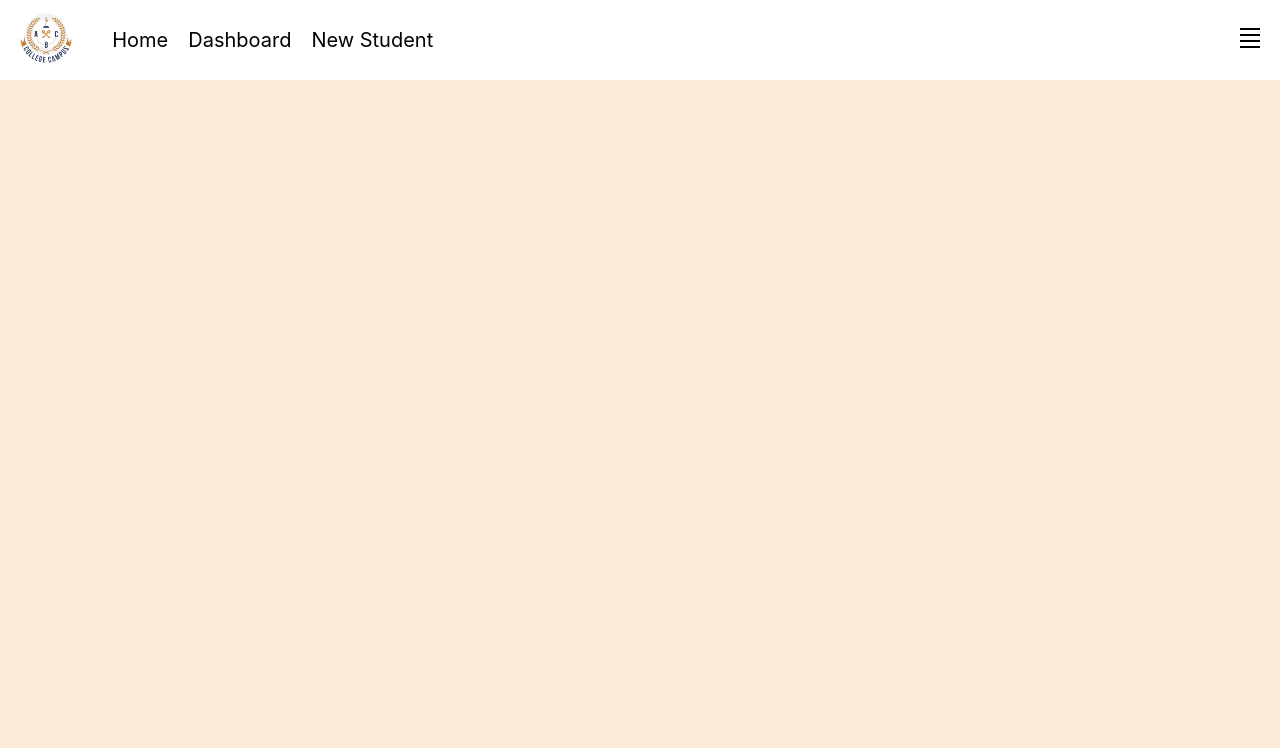
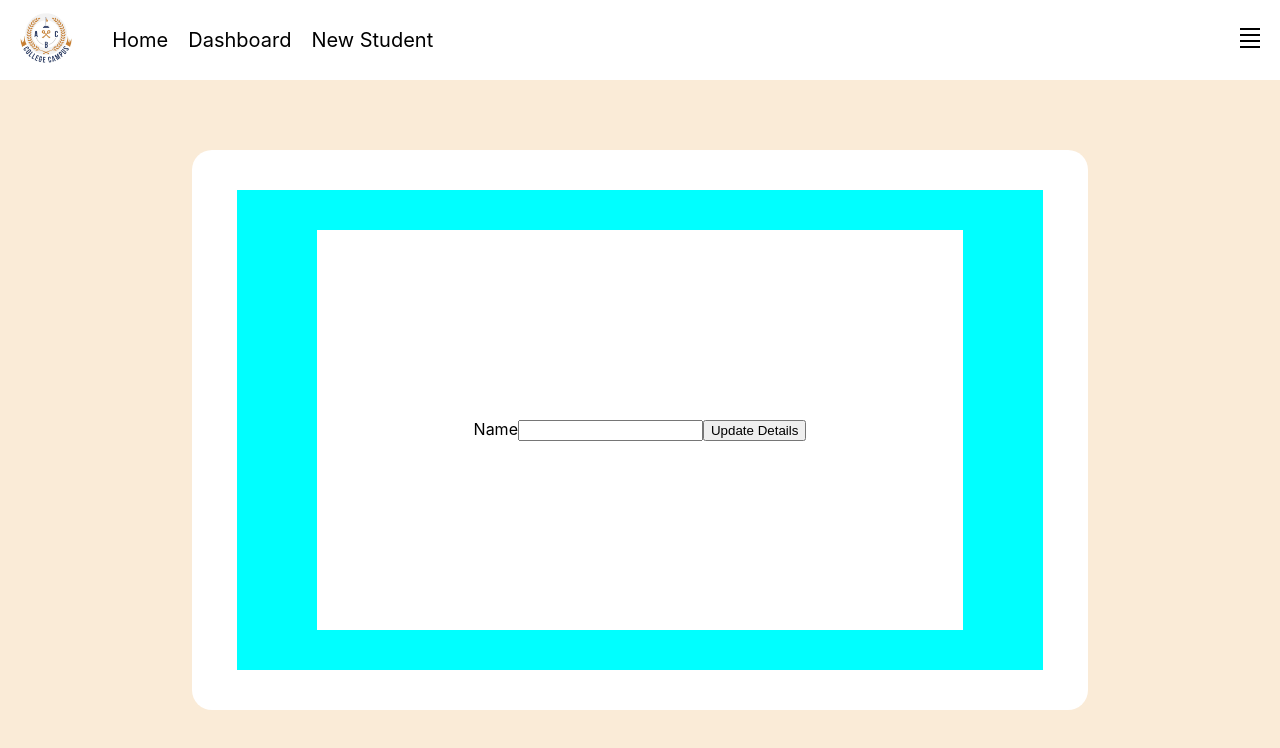
Before and after one commit to NemalPerera-NP/ABC-College-web-Frontend, a React (Create React App) app: page / in a window 1280 px wide. Shown: the top 748 px of the page. Built offline with nearby package versions, Linux system fonts and the light colour scheme.

Commit message:
basic structure of reusable form for add,view and modify student details

```diff
--- a/src/App.js
+++ b/src/App.js
@@ -2,6 +2,7 @@ import { BrowserRouter as Router, Routes, Route } from "react-router-dom";
 import LoginPage from "./components/screens/loginPage";
 import SignupPage from "./components/screens/signupPage";
 import HomePage from "./components/screens/homePage";
+import Studentdetail from "./components/screens/studentdetail";
 
 function App() {
   return (
@@ -9,7 +10,8 @@ function App() {
       <Routes>
         <Route path="/login" element={<LoginPage />} />
         <Route path="/signup" element={<SignupPage />} />
-        <Route path="/" element={<HomePage />} />
+        <Route path="/home" element={<HomePage />} />
+        <Route path="/" element={<Studentdetail />} />
       </Routes>
     </Router>
   );
--- /dev/null
+++ b/src/components/components/NewStudentForm.js
@@ -0,0 +1,57 @@
+/*reusable component (form) to enter student details,view and edit details*/
+
+import React, { useState, useEffect } from "react";
+import styles from "../styles/newstudentform.module.css";
+
+function NewStudentForm({ studentData, onSubmit, action }) {
+  // Initialize form fields with student data if available, else empty strings
+
+  const [formData, setFormData] = useState({
+    name: studentData?.name || "",
+    age: studentData?.age || "",
+    // ... any other fields
+  });
+
+  // Update form data if studentData changes (for edit functionality)
+  useEffect(() => {
+    if (studentData) {
+      setFormData({
+        name: studentData.name,
+        age: studentData.age,
+        // ... any other fields
+      });
+    }
+  }, [studentData]);
+
+  const handleChange = (e) => {
+    setFormData({ ...formData, [e.target.name]: e.target.value });
+  };
+
+  const handleSubmit = (e) => {
+    e.preventDefault();
+    onSubmit(formData, action); // onSubmit is a prop function handling the actual POST/PUT request
+  };
+
+  return (
+    <div id={styles.student_form_container}>
+      <div id={styles.form_container}>
+        <form id={styles.student_form} onSubmit={handleSubmit}>
+          <div className={styles.form_input_block}>
+            <label>Name</label>
+            <input
+            type="text"
+            id="stname"
+            name="stname"
+            value={formData.name}
+            onChange={handleChange}
+            />
+          </div>
+          <button type="submit">{action === 'create' ? 'Add Student' : 'Update Details'}</button>
+
+        </form>
+      </div>
+    </div>
+  );
+}
+
+export default NewStudentForm;
--- /dev/null
+++ b/src/components/screens/studentdetail.js
@@ -0,0 +1,18 @@
+import React from "react";
+import styles from "../styles/newstudent.module.css";
+import Header from "../components/header";
+import { useNavigate } from "react-router-dom";
+import NewStudentForm from "../components/NewStudentForm";
+
+function Studentdetail() {
+  return (
+    <div className={styles.student_container}>
+      <Header />
+      <div className={styles.body_container}>
+        <NewStudentForm/>
+      </div>
+    </div>
+  );
+}
+
+export default Studentdetail;
--- a/src/components/styles/home.module.css
+++ b/src/components/styles/home.module.css
@@ -1,5 +1,5 @@
 .home_container {
   width: 100%;
-  height: 100vh;
+  min-height: 100vh;
   background-color: antiquewhite;
 }
--- a/src/components/styles/login.module.css
+++ b/src/components/styles/login.module.css
@@ -9,7 +9,7 @@
 
 .login_container{
 width: 100%;
-height: 100vh;
+min-height: 100vh;
 margin: 0;
 background-image: url('../assets/images/wallpaperflare.com_wallpaper.jpg'); /* Adjust path as needed */
 background-size: cover;
--- /dev/null
+++ b/src/components/styles/newstudent.module.css
@@ -0,0 +1,12 @@
+.student_container {
+  width: 100%;
+  min-height: 100vh;
+  background-color: antiquewhite;
+}
+.body_container {
+    margin-top: 70px ;
+    height: auto;
+    display: flex;
+  align-items: center;
+  justify-content: center;
+}
--- /dev/null
+++ b/src/components/styles/newstudentform.module.css
@@ -0,0 +1,25 @@
+#student_form_container {
+  background-color: #ffffff;
+  width: 70%;
+  min-height:70vh;
+  display: flex;
+  align-items: center;
+  justify-content: center;
+  border-radius: 20px;
+}
+#form_container {
+  background-color: aqua;
+  display: flex;
+  width: 90%;
+  min-height: 60vh;
+  align-items: center;
+  justify-content: center;
+}
+#student_form {
+  width: 80%;
+  min-height: 50vh;
+  display: flex;
+  background-color:white;
+  align-items: center;
+  justify-content: center;
+}
--- a/src/components/styles/signup.module.css
+++ b/src/components/styles/signup.module.css
@@ -1,6 +1,6 @@
 .signup_form_container {
   width: 30%;
-  height: 80%;
+  min-height: 80%;
   margin: 0;
   background-color: antiquewhite;
   display: flex;
```
